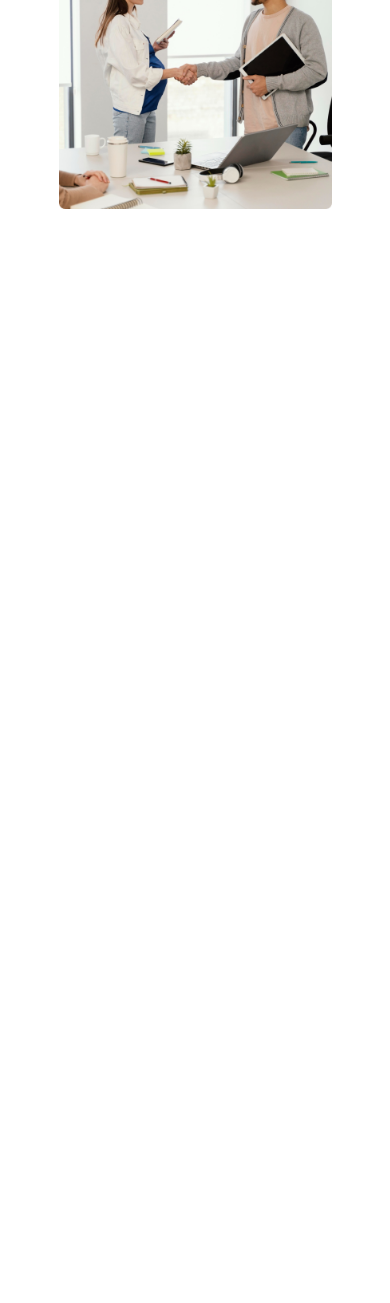
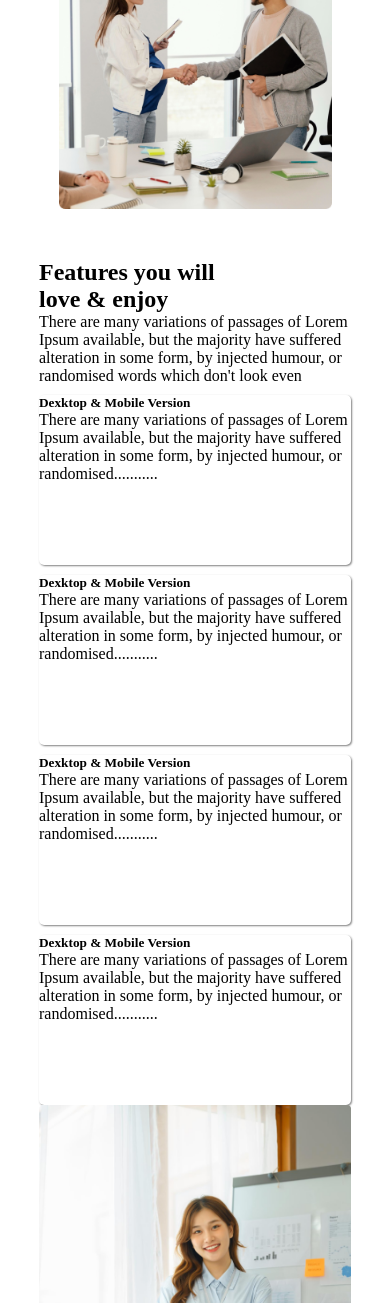
Before and after one commit to rahimatgit/g3-architects-practice, a plain HTML site: page index.html in a window 390 px wide. Shown: the part 2304-3607 px from the top of the page. Before the commit the page ends 2513 px from the top, so only its background shows below. Drawn offline with Linux system fonts and the light colour scheme.

Commit message:
special features you will love section responsive done

```diff
--- a/index.html
+++ b/index.html
@@ -42,6 +42,32 @@
                 </div>
             </div>
         </section>
+        <!-- features you will enjoy section -->
+        <section class="special-features">
+            <div class="special-details">
+                <h2>Features you will <br>love & enjoy</h2>
+                <p>There are many variations of passages of Lorem Ipsum available, but the majority have suffered alteration in some form, by injected humour, or randomised words which don't look even</p>
+                <div class="box-item">
+                    <h5>Dexktop & Mobile Version</h5>
+                    <p>There are many variations of passages of Lorem Ipsum available, but the majority have suffered alteration in some form, by injected humour, or randomised...........</p>
+                </div>
+                <div class="box-item">
+                    <h5>Dexktop & Mobile Version</h5>
+                    <p>There are many variations of passages of Lorem Ipsum available, but the majority have suffered alteration in some form, by injected humour, or randomised...........</p>
+                </div>
+                <div class="box-item">
+                    <h5>Dexktop & Mobile Version</h5>
+                    <p>There are many variations of passages of Lorem Ipsum available, but the majority have suffered alteration in some form, by injected humour, or randomised...........</p>
+                </div>
+                <div class="box-item">
+                    <h5>Dexktop & Mobile Version</h5>
+                    <p>There are many variations of passages of Lorem Ipsum available, but the majority have suffered alteration in some form, by injected humour, or randomised...........</p>
+                </div>
+            </div>
+            <div class="special-img">
+                <img src="images/architect.png" alt="">
+            </div>
+        </section>
     </main>
     <footer>
 
--- a/styles/style.css
+++ b/styles/style.css
@@ -67,6 +67,31 @@
     flex-direction: column;
     justify-content: center;
 }
+/* features you will love section */
+.special-features{
+    width: 80%;
+    max-height: 100vh;
+    margin: 50px auto 0;
+    display: flex;
+
+}
+.special-details{
+    width: 50%;
+    /* margin: 20px 0; */
+}
+.special-img{
+    width: 50%;
+}
+.special-img img{
+    width: 100%;
+    height: 100%;
+}
+.box-item{
+    height: 170px;
+    border-radius: 5px;
+    box-shadow: 1px 1px 2px gray;
+    margin-top: 10px;
+}
 
 /*................
 Responsive styles for small device
@@ -82,4 +107,10 @@ Responsive styles for small device
     .features-container{
         flex-direction: column-reverse;
     }
+    .special-features{
+        flex-direction: column;
+    }
+    .special-details, .special-img{
+        width: 100%;
+    }
 }
```
